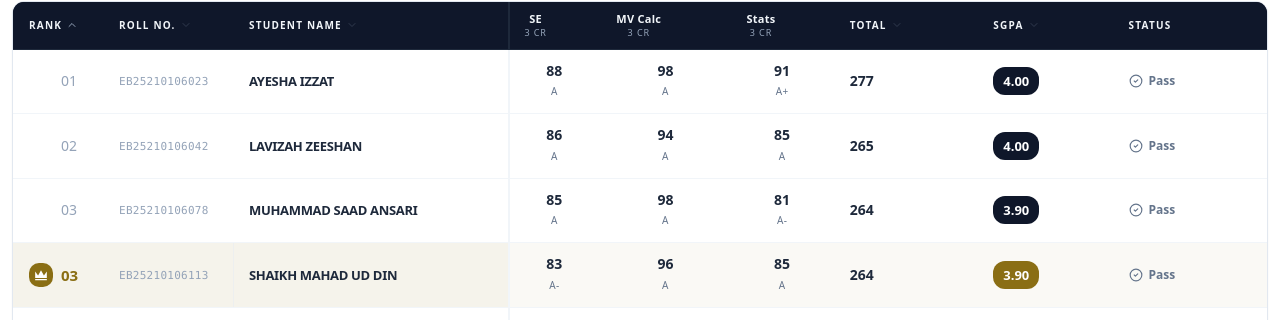
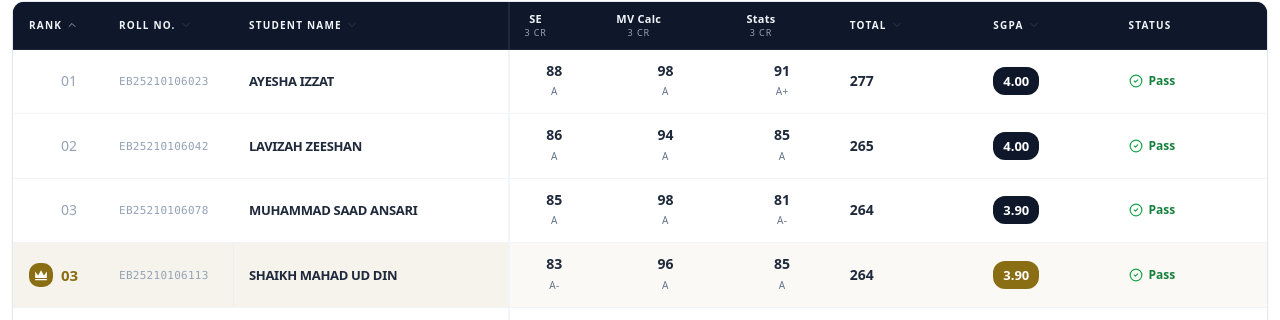
Before and after one commit to codewithmahad/ubit-semester-result-dashboard, a Next.js app: page / in a window 1280 px wide. Shown: the part 480-800 px from the top of the page. Built offline with nearby package versions, Linux system fonts and the light colour scheme.

Commit message:
feat: Add result table component with student ranking, filtering, and detail sheet integration.

```diff
--- a/src/components/result-table.tsx
+++ b/src/components/result-table.tsx
@@ -250,8 +250,8 @@ export function ResultTable({ data, allSemData }: ResultTableProps) {
                     )
                     return (
                         <div className="flex items-center gap-1.5">
-                            <CheckCircle2 className="w-3.5 h-3.5 shrink-0" style={{ color: C.muted }} />
-                            <span className="text-[12px] font-semibold" style={{ color: C.muted }}>Pass</span>
+                            <CheckCircle2 className="w-3.5 h-3.5 shrink-0" style={{ color: "#16A34A" }} />
+                            <span className="text-[12px] font-semibold" style={{ color: "#15803D" }}>Pass</span>
                         </div>
                     )
                 },
--- a/src/components/ui/sheet.tsx
+++ b/src/components/ui/sheet.tsx
@@ -63,15 +63,13 @@ function SheetContent({
           <SheetPrimitive.Close
             data-slot="sheet-close"
             render={
-              <Button
-                variant="ghost"
-                className="absolute top-3 right-3"
-                size="icon-sm"
+              <button
+                className="absolute top-2 right-2 z-50 flex items-center justify-center w-8 h-8 rounded-lg"
+                style={{ background: "#09090B", color: "#fff", border: "none", cursor: "pointer" }}
               />
             }
           >
-            <XIcon
-            />
+            <XIcon className="w-4 h-4" strokeWidth={2.5} />
             <span className="sr-only">Close</span>
           </SheetPrimitive.Close>
         )}
```
